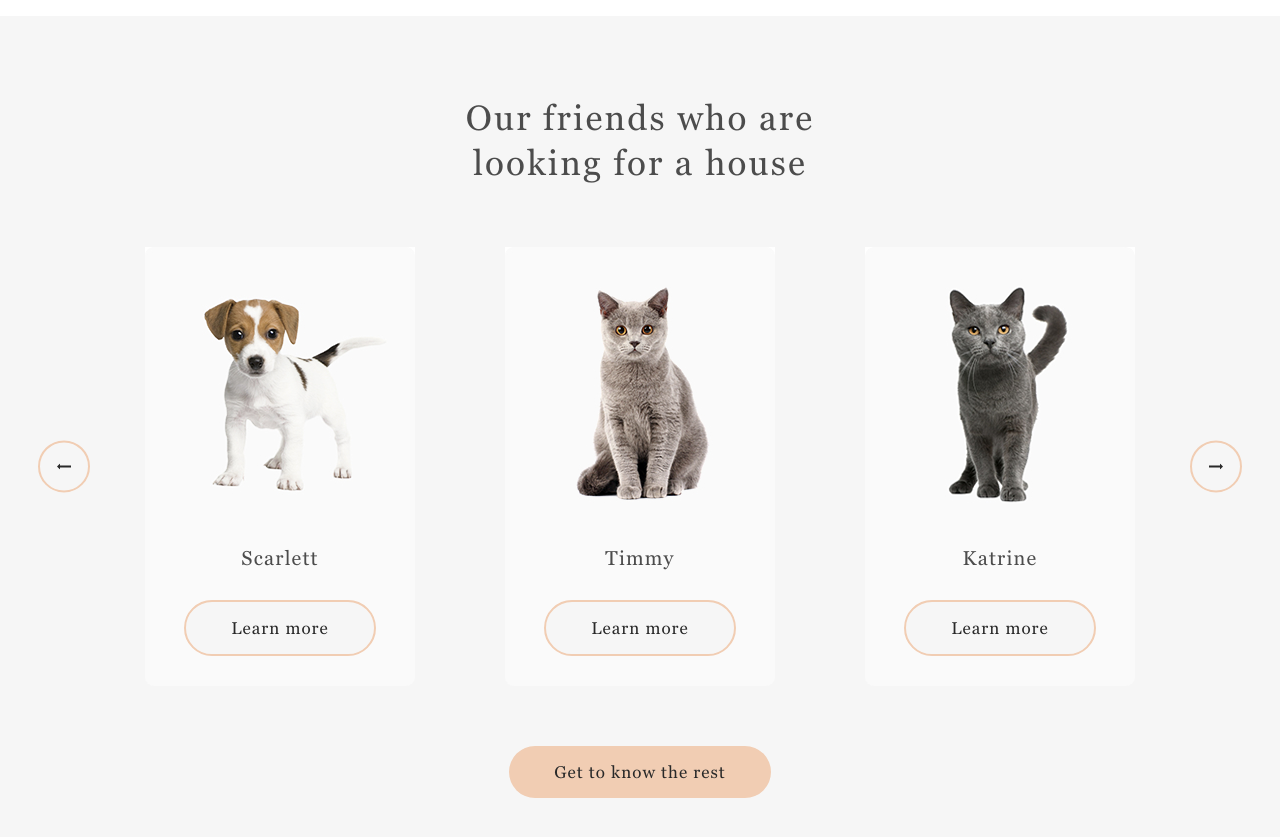
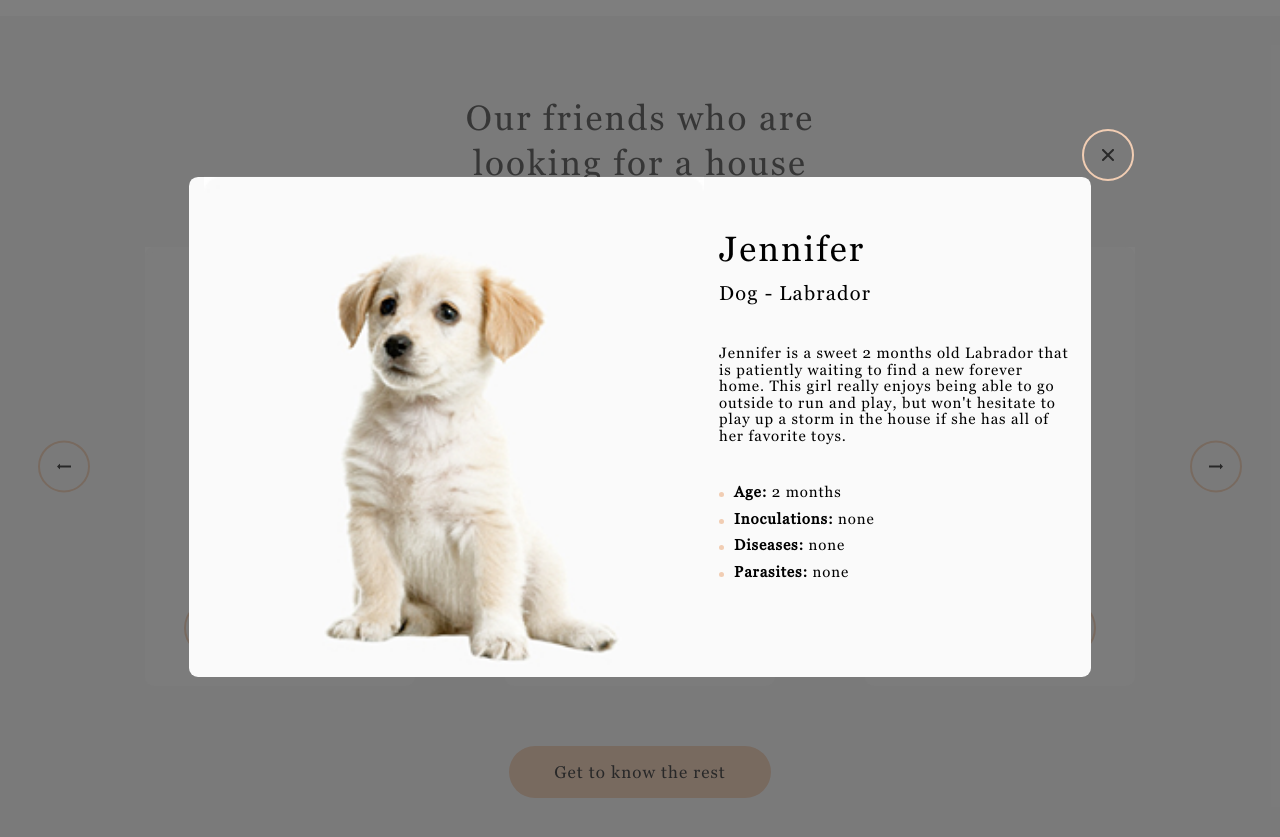
Before and after one commit to Egor-Dubovik/shelter, a plain HTML site: page pages/main/index.html in a window 1280 px wide. Shown: the part 1480-2317 px from the top of the page. Drawn offline with Linux system fonts and the light colour scheme; files whose address does not match are found by name.

Commit message:
feat: created pet-popap (html, css)

```diff
--- a/pages/main/index.html
+++ b/pages/main/index.html
@@ -88,6 +88,7 @@
 					</div>
 					<button class="our-friends__btn">Get to know the rest</button>
 				</div>
+
 			</section>
 			<section class="help">
 				<div class="help__container">
@@ -194,7 +195,38 @@
 				</div>
 			</div>
 		</footer>
-		<div class="blackout-screan"></div>
+		<div class="blackout-screan active"></div>
+		<div class="our-friends-popap info-popap">
+			<div class="info-popap__container">
+				<div class="info-popap__image">
+					<img src="../../assets/images/all_pets/jennifer.jpg" alt="">
+				</div>
+				<div class="info-popap__data">
+					<h2 class="info-popap__title">Jennifer</h2>
+					<h4 class="info-popap__sub-title">Dog - Labrador</h4>
+					<div class="info-popap__description">Jennifer is a sweet 2 months old Labrador that is patiently
+						waiting
+						to
+						find a new forever home. This girl really enjoys being able to go outside to run and play, but
+						won't
+						hesitate to play up a storm in the house if she has all of her favorite toys.
+					</div>
+					<ul class="info-popap__features">
+						<li><span>Age:</span> 2 months</li>
+						<li><span>Inoculations:</span> none</li>
+						<li><span>Diseases:</span> none</li>
+						<li><span>Parasites:</span> none</li>
+					</ul>
+				</div>
+			</div>
+			<div class="info-popap__btn-close">
+				<svg width="12" height="12" viewBox="0 0 12 12" fill="none" xmlns="http://www.w3.org/2000/svg">
+					<path fill-rule="evenodd" clip-rule="evenodd"
+						d="M7.42618 6.00003L11.7046 1.72158C12.0985 1.32775 12.0985 0.689213 11.7046 0.295433C11.3108 -0.0984027 10.6723 -0.0984027 10.2785 0.295433L5.99998 4.57394L1.72148 0.295377C1.32765 -0.098459 0.68917 -0.098459 0.295334 0.295377C-0.0984448 0.689213 -0.0984448 1.32775 0.295334 1.72153L4.57383 5.99997L0.295334 10.2785C-0.0984448 10.6723 -0.0984448 11.3108 0.295334 11.7046C0.68917 12.0985 1.32765 12.0985 1.72148 11.7046L5.99998 7.42612L10.2785 11.7046C10.6723 12.0985 11.3108 12.0985 11.7046 11.7046C12.0985 11.3108 12.0985 10.6723 11.7046 10.2785L7.42618 6.00003Z"
+						fill="#292929" />
+				</svg>
+			</div>
+		</div>
 	</div>
 	<script type="module" src="../../js_modules/switchSlides.js"></script>
 	<script type="module" src="./script.js"></script>
--- a/pages/main/style.scss
+++ b/pages/main/style.scss
@@ -80,6 +80,8 @@ a {
 	visibility: visible;
 	transition: 0.5s ease-in 0.1s;
 }
+
+@import "../../scss/module/info-popap";
 @import "../../scss/module/header";
 .main {
 	flex: 1 1 auto;
--- /dev/null
+++ b/scss/module/_info-popap.scss
@@ -0,0 +1,141 @@
+.info-popap {
+	position: absolute;
+	top: 50%;
+	left: 50%;
+	transform: translate(-50%, -50%);
+	width: 900px;
+	border-radius: 9px;
+	color: #000000;
+	background-color: #fafafa;
+	z-index: 2;
+	@media (max-width: 80em) {
+		width: 70.469%;
+	}
+	@media (max-width: 48em) {
+		width: 82.031%;
+	}
+	@media (max-width: 30em) {
+		width: 240px;
+	}
+	&__container {
+		display: flex;
+	}
+	&__btn-close {
+		position: absolute;
+		right: -43px;
+		top: -48px;
+		width: 52px;
+		height: 52px;
+		border: 2px solid $colorPrimary;
+		border-radius: 100px;
+		align-self: flex-end;
+		cursor: pointer;
+		transition: 0.5s ease;
+		@media (max-width: 30em) {
+			right: -30px;
+			top: -55px;
+		}
+	}
+
+	&__btn-close:hover {
+		border-color: $btnsHover;
+		background-color: $btnsHover;
+	}
+	&__btn-close svg {
+		position: absolute;
+		top: 50%;
+		left: 50%;
+		transform: translate(-50%, -50%);
+	}
+
+	&__image {
+		position: relative;
+		flex: 0 0 57.35%;
+		margin-right: 15px;
+		padding-bottom: 57.35%;
+		align-self: flex-start;
+		@media (max-width: 48em) {
+			flex: 0 0 58.333%;
+			padding-bottom: 58.333%;
+			margin: 0;
+		}
+		@media (max-width: 36em) {
+			display: none;
+		}
+		img {
+			position: absolute;
+			top: 0;
+			left: 0;
+			width: 100%;
+			height: 100%;
+			object-fit: contain;
+		}
+	}
+
+	&__data {
+		max-width: 350px;
+		flex: 1 1 auto;
+		padding: 50px 0 88px 0;
+		@media (max-width: 62em) {
+			padding: 10px 0 37px 0;
+		}
+		@media (max-width: 36em) {
+			margin: 0 auto;
+		}
+	}
+
+	&__title {
+		font-size: 2.1875rem;
+		margin: 0px 0px 0.625rem 0px;
+		@media (max-width: 36em) {
+			text-align: center;
+		}
+	}
+
+	&__sub-title {
+		margin-bottom: 2.5rem;
+		@media (max-width: 48em) {
+			margin-bottom: 1.5rem;
+		}
+		@media (max-width: 36em) {
+			text-align: center;
+		}
+	}
+
+	&__description {
+		font-size: 15px;
+		margin-bottom: 2.5rem;
+		line-height: 110%;
+		letter-spacing: 0.06em;
+		@media (max-width: 48em) {
+			font-size: 0.8125rem;
+			margin-bottom: 1.5rem;
+			text-align: justify;
+		}
+	}
+
+	&__features {
+		li {
+			line-height: 110%;
+			letter-spacing: 0.06em;
+		}
+		li:not(:last-child) {
+			margin-bottom: 0.625rem;
+			@media (max-width: 48em) {
+				margin-bottom: 0.3125rem;
+			}
+		}
+		li::before {
+			content: "";
+			display: inline-block;
+			width: 5px;
+			height: 5px;
+			border-radius: 100px;
+			margin-right: 10px;
+			background-color: $colorPrimary;
+		}
+		span {
+			font-weight: 700;
+		}
+	}
+}
--- a/scss/module/_ourfrienfs.scss
+++ b/scss/module/_ourfrienfs.scss
@@ -138,7 +138,7 @@
 	}
 	&__btn {
 		position: relative;
-		border: 2px solid #f1cdb3;
+		border: 2px solid $colorPrimary;
 		border-radius: 100px;
 		width: 52px;
 		height: 52px;
```
Also changed, not shown: assets/icons/close.svg (added), pages/main/style.css.
